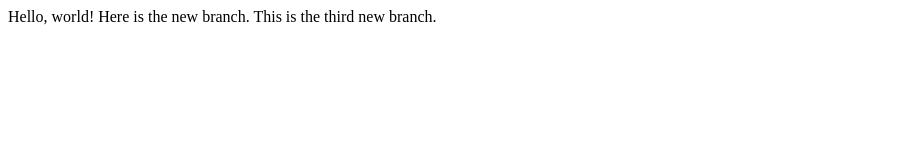
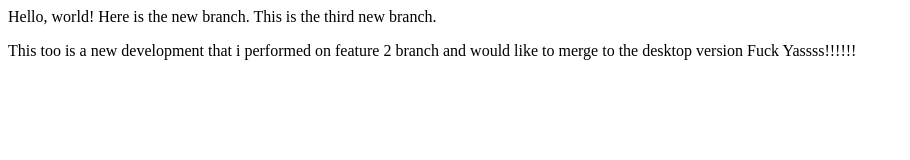
Before and after one commit to HimanshiMetta/edxLecture1, a plain HTML site: page index.html in a window 1280 px wide. Shown: the whole page, without its empty margins (0-910 px from the left). Drawn offline with Linux system fonts and the light colour scheme.

Commit message:
Update index.html

```diff
--- a/index.html
+++ b/index.html
@@ -6,5 +6,9 @@
         Hello, world!
         Here is the new branch.
         This is the third new branch.
+        <p>
+            This too is a new development that i performed on feature 2 branch and would like to merge to the desktop version
+            Fuck Yassss!!!!!!
+        </p>
     </body>
 </html>
```
